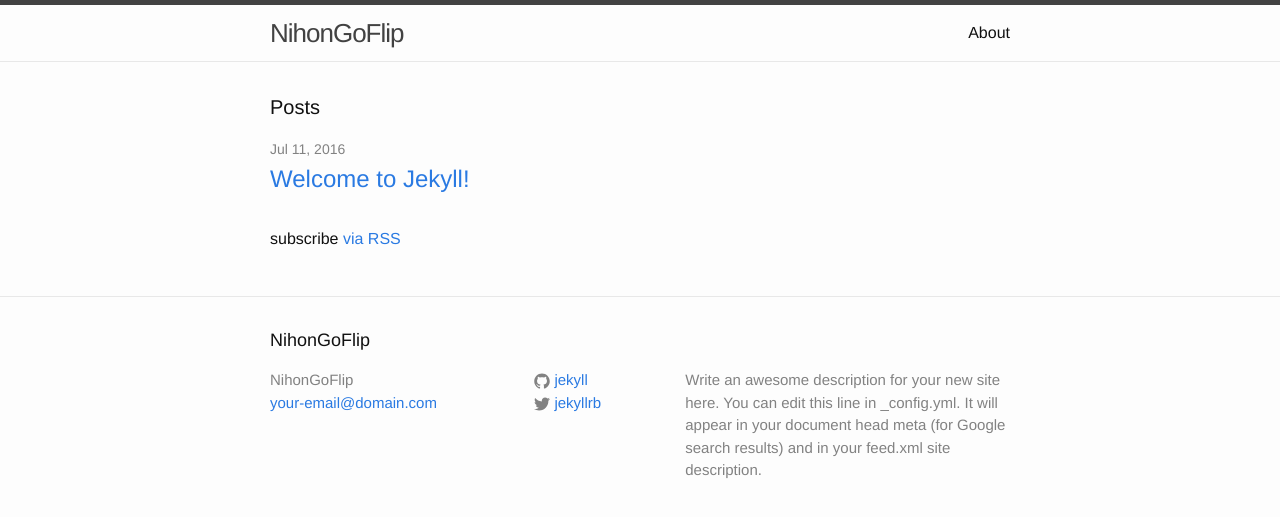
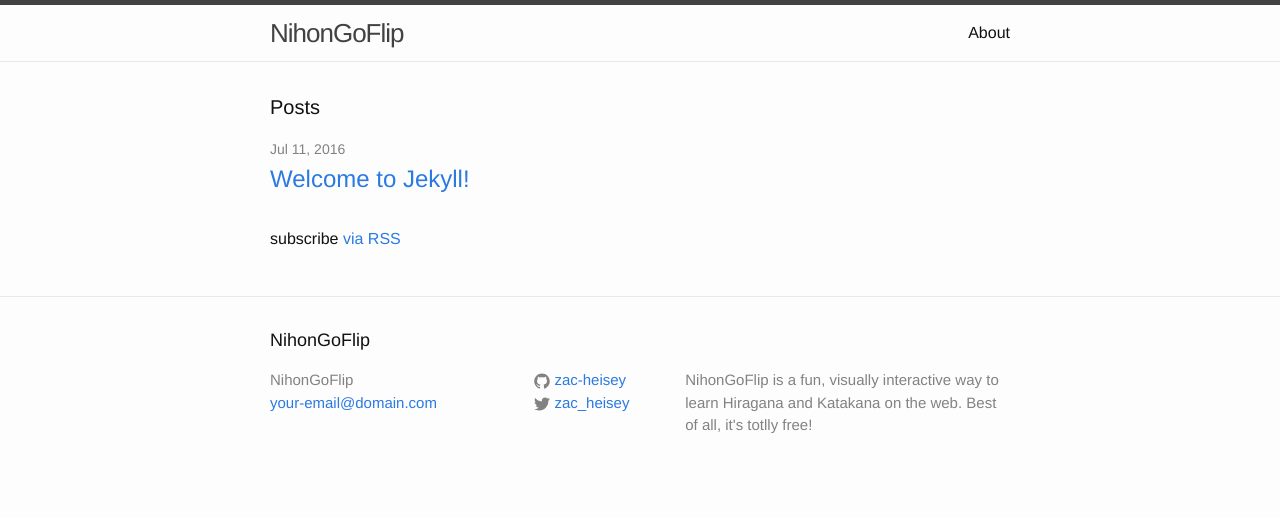
Before and after one commit to zac-heisey/NihonGoFlip, a Jekyll site: the page built from index.html, in a window 1280 px wide. Shown: the top 517 px of the page. Built offline with Jekyll 4.4.1, drawn with Linux system fonts in a browser that asks for light colours.

Commit message:
update description, twitter, and github info

```diff
--- a/_config.yml
+++ b/_config.yml
@@ -9,13 +9,12 @@
 title: NihonGoFlip
 email: your-email@domain.com
 description: > # this means to ignore newlines until "baseurl:"
-  Write an awesome description for your new site here. You can edit this
-  line in _config.yml. It will appear in your document head meta (for
-  Google search results) and in your feed.xml site description.
+  NihonGoFlip is a fun, visually interactive way to learn Hiragana and
+  Katakana on the web. Best of all, it's totlly free!
 baseurl: "/NihonGoFlip" # the subpath of your site, e.g. /blog
 url: "http://zac-heisey.github.io" # the base hostname & protocol for your site
-twitter_username: jekyllrb
-github_username:  jekyll
+twitter_username: zac_heisey
+github_username:  zac-heisey
 
 # Build settings
 markdown: kramdown
```
